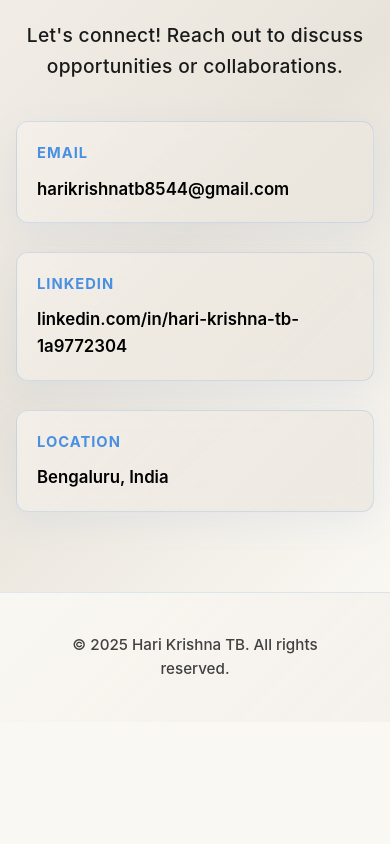
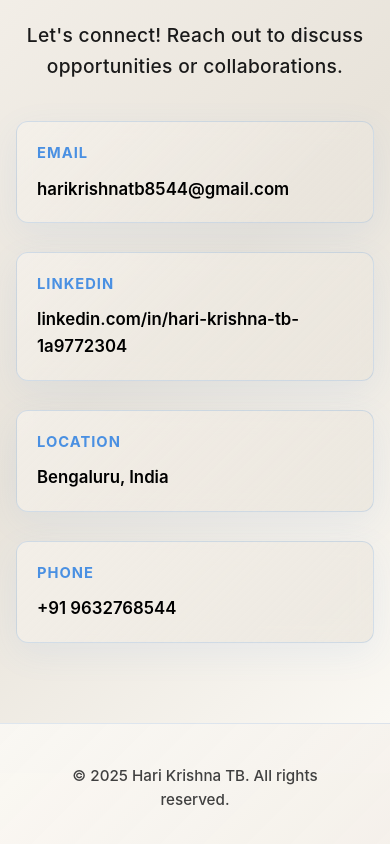
Before and after one commit to harikrishnatb8544-bot/portfolio, a React (Vite) app: page / in a window 390 px wide. Shown: the part 3447-4291 px from the top of the page. Before the commit the page ends 4169 px from the top, so only its background shows below. Built offline with nearby package versions, Linux system fonts and the light colour scheme.

Commit message:
Add phone number to contact section

```diff
--- a/src/components/Contact.jsx
+++ b/src/components/Contact.jsx
@@ -31,6 +31,13 @@ export default function Contact() {
               <span className="contact-label">Location</span>
               <span className="contact-value">Bengaluru, India</span>
             </div>
+            <a
+              href="tel:+919632768544"
+              className="contact-link"
+            >
+              <span className="contact-label">Phone</span>
+              <span className="contact-value">+91 9632768544</span>
+            </a>
           </div>
         </div>
       </div>
```
